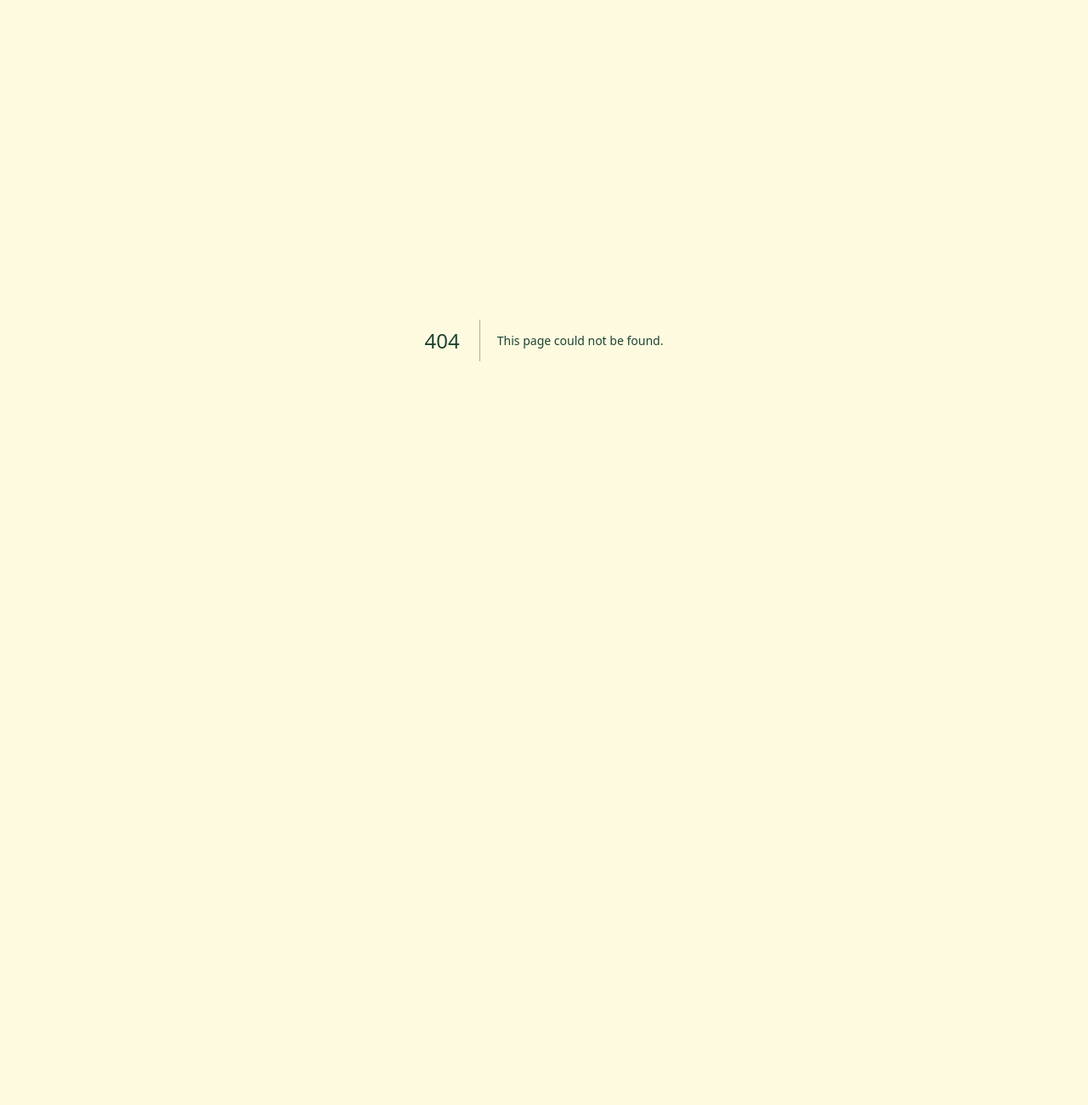
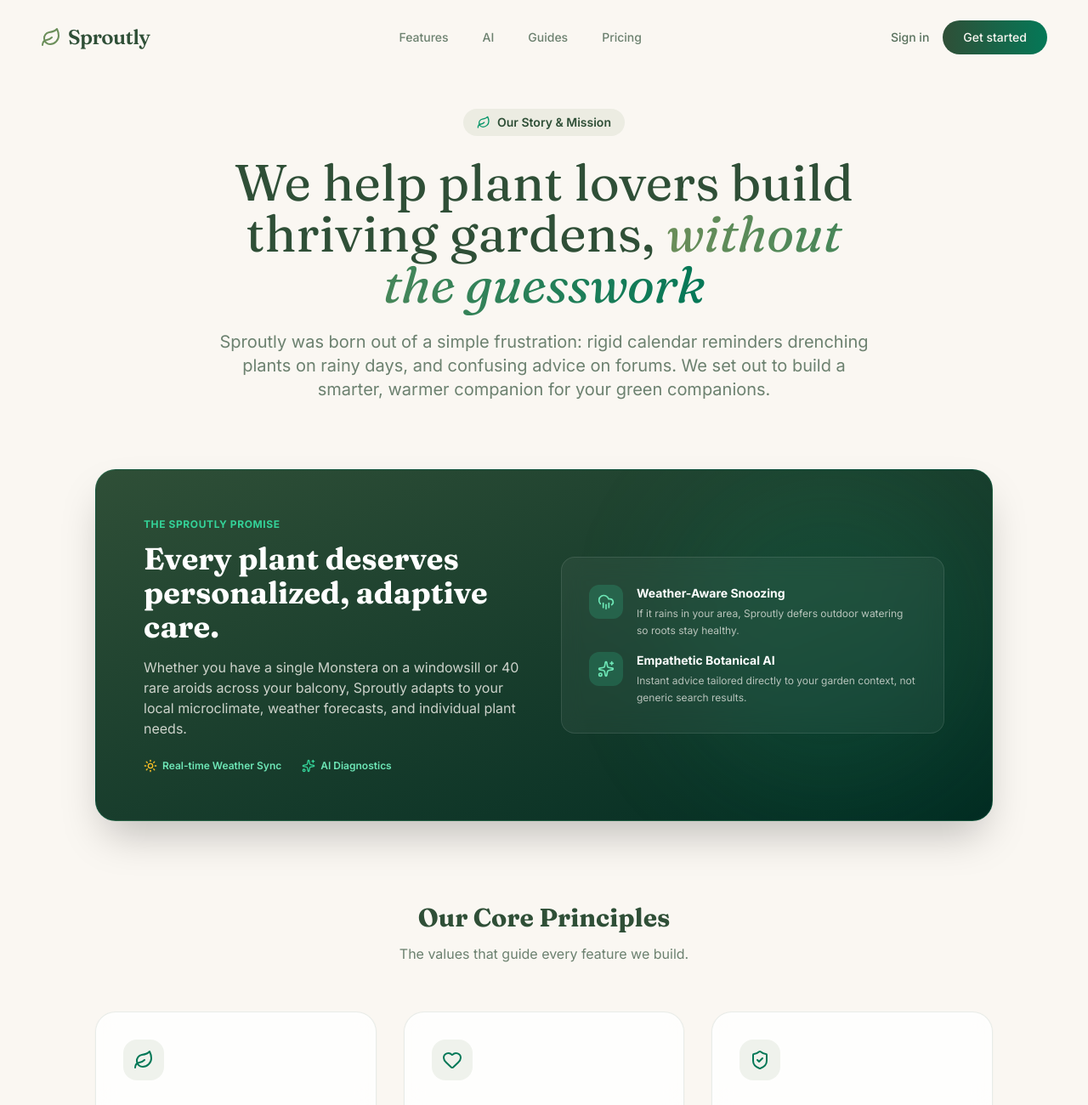
Before and after one commit to SamarSiddiqui/Sproutly, a Next.js app: page /about in a window 1280 px wide. Before the commit this address had no page. Shown: the top 1300 px of the page at 85% size. Before the commit the page ends 800 px from the top, so only its background shows below. Built offline with nearby package versions, Linux system fonts and the light colour scheme.

Commit message:
feat: implement About Us brand page and footer link

```diff
--- /dev/null
+++ b/src/app/about/page.tsx
@@ -0,0 +1,155 @@
+'use client';
+
+import React from 'react';
+import Link from 'next/link';
+import { useRouter } from 'next/navigation';
+import { Navbar } from '../../components/PreLogin/Navbar';
+import { Footer } from '../../components/PreLogin/Footer';
+import { Leaf, Sun, CloudRain, Sparkles, Heart, ShieldCheck, ArrowRight } from 'lucide-react';
+
+export default function AboutPage() {
+  const router = useRouter();
+
+  const handleNavigate = (state: 'landing' | 'login' | 'signup') => {
+    if (state === 'login') {
+      router.push('/login');
+    } else if (state === 'signup') {
+      router.push('/signup');
+    } else {
+      router.push('/');
+    }
+  };
+
+  return (
+    <div className="min-h-screen bg-sproutly-cream font-inter selection:bg-sproutly-sage selection:text-white flex flex-col justify-between">
+      <Navbar onNavigate={handleNavigate} />
+
+      <main className="pt-32 pb-24 px-6 md:px-12 max-w-6xl mx-auto w-full">
+        {/* Hero Header */}
+        <div className="text-center max-w-3xl mx-auto mb-20">
+          <div className="inline-flex items-center gap-2 px-4 py-1.5 rounded-full bg-sproutly-sage/10 text-sproutly-forest text-sm font-semibold mb-6">
+            <Leaf size={16} className="text-emerald-600" />
+            Our Story & Mission
+          </div>
+          <h1 className="text-4xl md:text-6xl font-serif text-sproutly-forest mb-6 leading-tight">
+            We help plant lovers build thriving gardens, <span className="italic text-transparent bg-clip-text bg-gradient-to-r from-sproutly-sage to-emerald-700">without the guesswork</span>
+          </h1>
+          <p className="text-lg md:text-xl text-sproutly-forest/70 leading-relaxed">
+            Sproutly was born out of a simple frustration: rigid calendar reminders drenching plants on rainy days, and confusing advice on forums. We set out to build a smarter, warmer companion for your green companions.
+          </p>
+        </div>
+
+        {/* Mission Banner Card */}
+        <div className="relative bg-gradient-to-br from-sproutly-forest to-emerald-950 text-sproutly-cream rounded-3xl p-8 md:p-14 mb-24 shadow-2xl overflow-hidden border border-emerald-500/20">
+          <div className="absolute top-0 right-0 w-96 h-96 bg-emerald-500/10 rounded-full blur-3xl pointer-events-none" />
+
+          <div className="relative z-10 grid md:grid-cols-2 gap-10 items-center">
+            <div>
+              <span className="text-xs font-bold uppercase tracking-wider text-emerald-400 mb-3 block">
+                The Sproutly Promise
+              </span>
+              <h2 className="text-3xl md:text-4xl font-serif text-white font-bold mb-4 leading-snug">
+                Every plant deserves personalized, adaptive care.
+              </h2>
+              <p className="text-sm md:text-base text-sproutly-cream/80 leading-relaxed mb-6">
+                Whether you have a single Monstera on a windowsill or 40 rare aroids across your balcony, Sproutly adapts to your local microclimate, weather forecasts, and individual plant needs.
+              </p>
+              <div className="flex items-center gap-6 text-xs text-emerald-300 font-semibold">
+                <span className="flex items-center gap-1.5">
+                  <Sun size={16} className="text-amber-400" /> Real-time Weather Sync
+                </span>
+                <span className="flex items-center gap-1.5">
+                  <Sparkles size={16} className="text-emerald-400" /> AI Diagnostics
+                </span>
+              </div>
+            </div>
+
+            <div className="bg-white/5 backdrop-blur-md p-6 md:p-8 rounded-2xl border border-white/10 space-y-4">
+              <div className="flex items-start gap-4">
+                <div className="w-10 h-10 rounded-xl bg-emerald-400/20 text-emerald-300 flex items-center justify-center shrink-0">
+                  <CloudRain size={20} />
+                </div>
+                <div>
+                  <h4 className="font-bold text-white text-sm mb-1">Weather-Aware Snoozing</h4>
+                  <p className="text-xs text-sproutly-cream/70 leading-relaxed">
+                    If it rains in your area, Sproutly defers outdoor watering so roots stay healthy.
+                  </p>
+                </div>
+              </div>
+
+              <div className="flex items-start gap-4">
+                <div className="w-10 h-10 rounded-xl bg-emerald-400/20 text-emerald-300 flex items-center justify-center shrink-0">
+                  <Sparkles size={20} />
+                </div>
+                <div>
+                  <h4 className="font-bold text-white text-sm mb-1">Empathetic Botanical AI</h4>
+                  <p className="text-xs text-sproutly-cream/70 leading-relaxed">
+                    Instant advice tailored directly to your garden context, not generic search results.
+                  </p>
+                </div>
+              </div>
+            </div>
+          </div>
+        </div>
+
+        {/* Core Values */}
+        <div className="mb-24">
+          <div className="text-center max-w-2xl mx-auto mb-14">
+            <h2 className="text-3xl font-serif text-sproutly-forest font-bold mb-3">Our Core Principles</h2>
+            <p className="text-sproutly-forest/70">The values that guide every feature we build.</p>
+          </div>
+
+          <div className="grid md:grid-cols-3 gap-8">
+            <div className="bg-white/80 backdrop-blur-md p-8 rounded-3xl border border-sproutly-forest/10 shadow-sm hover:shadow-md transition-all">
+              <div className="w-12 h-12 rounded-2xl bg-sproutly-sage/10 text-emerald-700 flex items-center justify-center mb-6">
+                <Leaf size={24} />
+              </div>
+              <h3 className="font-serif text-xl font-bold text-sproutly-forest mb-3">Botanical Integrity</h3>
+              <p className="text-sm text-sproutly-forest/70 leading-relaxed">
+                We back our recommendations with real horticultural science, avoiding fads and dangerous viral plant hacks.
+              </p>
+            </div>
+
+            <div className="bg-white/80 backdrop-blur-md p-8 rounded-3xl border border-sproutly-forest/10 shadow-sm hover:shadow-md transition-all">
+              <div className="w-12 h-12 rounded-2xl bg-sproutly-sage/10 text-emerald-700 flex items-center justify-center mb-6">
+                <Heart size={24} />
+              </div>
+              <h3 className="font-serif text-xl font-bold text-sproutly-forest mb-3">Effortless Joy</h3>
+              <p className="text-sm text-sproutly-forest/70 leading-relaxed">
+                Plant care should feel like a cozy, relaxing hobby — not a stressful chore list or complicated spreadsheet.
+              </p>
+            </div>
+
+            <div className="bg-white/80 backdrop-blur-md p-8 rounded-3xl border border-sproutly-forest/10 shadow-sm hover:shadow-md transition-all">
+              <div className="w-12 h-12 rounded-2xl bg-sproutly-sage/10 text-emerald-700 flex items-center justify-center mb-6">
+                <ShieldCheck size={24} />
+              </div>
+              <h3 className="font-serif text-xl font-bold text-sproutly-forest mb-3">Privacy & Trust</h3>
+              <p className="text-sm text-sproutly-forest/70 leading-relaxed">
+                Your garden photos, location data, and personal notes remain completely private and secure. We never sell user data.
+              </p>
+            </div>
+          </div>
+        </div>
+
+        {/* CTA Banner */}
+        <div className="bg-white/60 backdrop-blur-md rounded-3xl p-10 md:p-14 text-center border border-sproutly-forest/10 shadow-sm">
+          <h3 className="text-3xl md:text-4xl font-serif text-sproutly-forest font-bold mb-4">
+            Ready to give your plants the care they deserve?
+          </h3>
+          <p className="text-base text-sproutly-forest/70 max-w-lg mx-auto mb-8">
+            Join Sproutly for free today and track up to 10 plants with personalized schedules and AI advice.
+          </p>
+          <button
+            onClick={() => handleNavigate('signup')}
+            className="inline-flex items-center gap-2 px-8 py-4 rounded-full bg-sproutly-forest text-sproutly-cream font-bold text-base hover:bg-sproutly-forest/90 hover:shadow-lg transition-all hover:-translate-y-0.5"
+          >
+            Start Growing Free <ArrowRight size={18} />
+          </button>
+        </div>
+      </main>
+
+      <Footer />
+    </div>
+  );
+}
--- a/src/components/PreLogin/Footer.tsx
+++ b/src/components/PreLogin/Footer.tsx
@@ -96,12 +96,12 @@ export function Footer() {
             <h4 className="font-serif text-lg mb-4">Company</h4>
             <ul className="space-y-3 text-sm text-sproutly-cream/70">
               <li>
-                <a
-                  href="#"
+                <Link
+                  href="/about"
                   className="hover:text-sproutly-cream transition-colors"
                 >
                   About Us
-                </a>
+                </Link>
               </li>
               {/* <li>
                 <a
```
